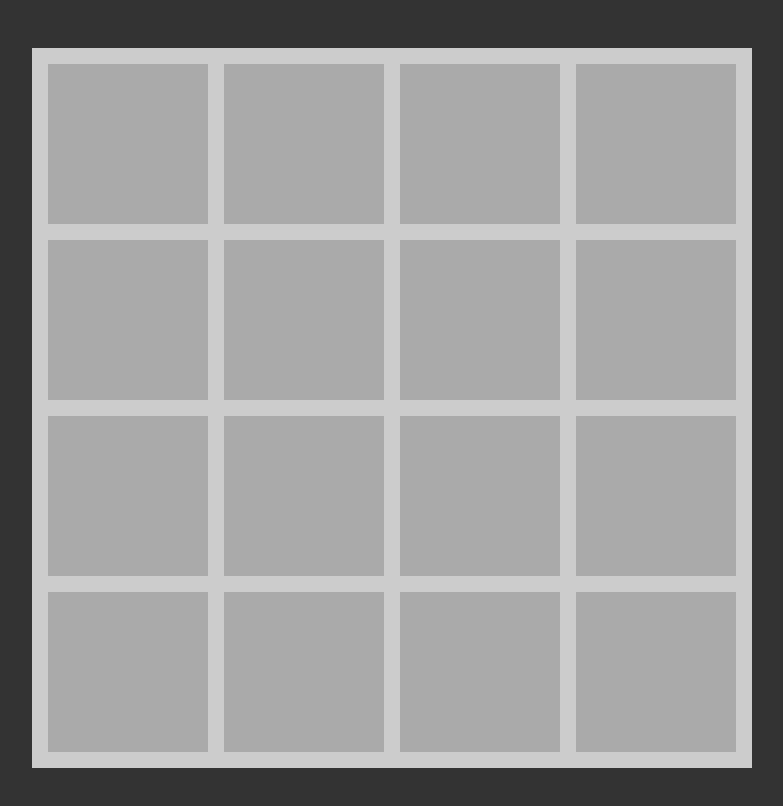
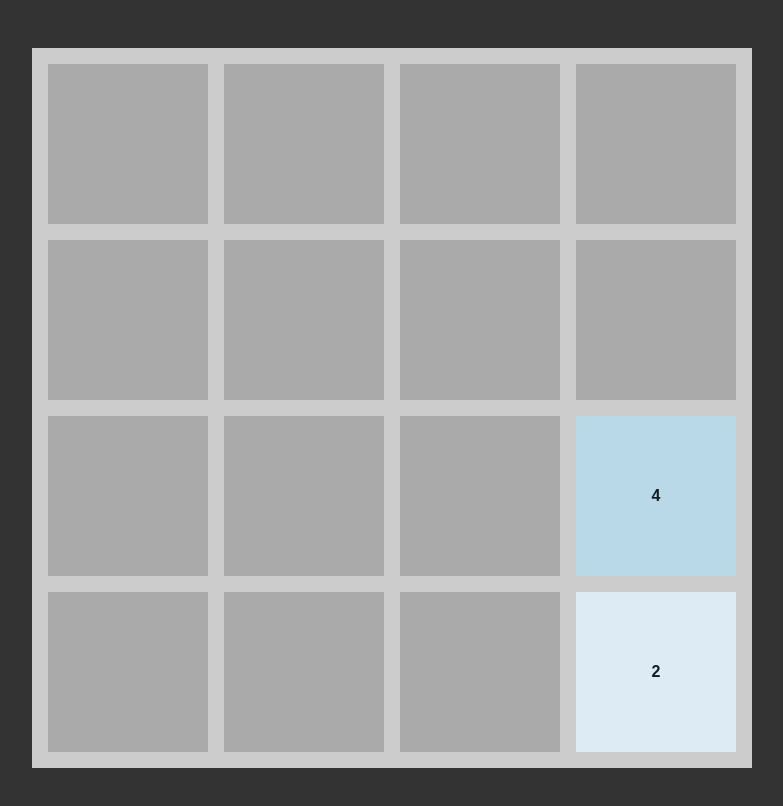
Before and after one commit to coleexz/2048, a plain HTML site: page index.html in a window 1280 px wide. Shown: the whole page, without its empty margins (248-1031 px from the left). Drawn offline with Linux system fonts and the light colour scheme.

Commit message:
Colour change depending on number

```diff
--- a/Grid.js
+++ b/Grid.js
@@ -1,40 +1,64 @@
-const GRID_SIZE = 4
-const CELL_SIZE = 20
-const CELL_GAP = 2
+const GRID_SIZE = 4;
+const CELL_SIZE = 20;
+const CELL_GAP = 2;
 
-export default class Grid{
-    #cells
+export default class Grid {
+  #cells;
 
-    constructor(gridElement){
-        gridElement.style.setProperty("--grid-size", GRID_SIZE)
-        gridElement.style.setProperty("--cell-size", `${CELL_SIZE}vmin`)
-        gridElement.style.setProperty("--cell-gap", `${CELL_GAP}vmin`)
-        this.#cells = createCellElements(gridElement).map(cellEelements => {
+  constructor(gridElement) {
+    gridElement.style.setProperty("--grid-size", GRID_SIZE);
+    gridElement.style.setProperty("--cell-size", `${CELL_SIZE}vmin`);
+    gridElement.style.setProperty("--cell-gap", `${CELL_GAP}vmin`);
+    this.#cells = createCellElements(gridElement).map((cellElement, index) => {
       return new Cell(
         cellElement,
-                index%GRID_SIZE,
-                Math.floor(index/GRID_SIZE)
-            )
-        })
+        index % GRID_SIZE,
+        Math.floor(index / GRID_SIZE)
+      );
+    });
+  }
+
+  get #emptyCells() {
+    return this.#cells.filter((cell) => cell.tile == null);
+  }
+
+  randomEmptyCell() {
+    const randomIndex = Math.floor(Math.random() * this.#emptyCells.length);
+    return this.#emptyCells[randomIndex];
   }
 }
 
-class Cell{
-    constructor(cellElement,x,y){
-        this.cellElement - cellElement
-        this.x = x
-        this.y = y
+class Cell {
+  #cellElement;
+  #x;
+  #y;
+  #tile;
+
+  constructor(cellElement, x, y) {
+    this.#cellElement = cellElement;
+    this.#x = x;
+    this.#y = y;
+  }
+
+  get tile() {
+    return this.#tile;
+  }
+
+  set tile(value) {
+    this.#tile = value;
+    if (value == null) return;
+    this.#tile.x = this.#x;
+    this.#tile.y = this.#y;
   }
 }
 
-function createCellElements(gridElement){
-    const cells=[]
-    for(let i= 0; i<GRID_SIZE*GRID_SIZE; i++){
-        const cell = document.createElement("div")
-        cell.classList.add("cell")
-        cells.push(cell)
-        gridElement.append(cell)
+function createCellElements(gridElement) {
+  const cells = [];
+  for (let i = 0; i < GRID_SIZE * GRID_SIZE; i++) {
+    const cell = document.createElement("div");
+    cell.classList.add("cell");
+    cells.push(new Cell(cell, i % GRID_SIZE, Math.floor(i / GRID_SIZE)));
+    gridElement.append(cell);
   }
   return cells;
-
 }
--- /dev/null
+++ b/Tile.js
@@ -0,0 +1,45 @@
+export default class Tile {
+    #tileElement;
+    #x
+    #y
+    #value
+
+  constructor(tileContainer, value = Math.random() > 0.5 ? 2 : 4) {
+    this.#tileElement = document.createElement("div")
+    this.#tileElement.classList.add("tile")
+    tileContainer.appendChild(this.#tileElement)
+    this.value = value;
+  }
+
+  set value(v){
+    this.#value = v
+    this.#tileElement.textContent = v
+    const power = Math.log2(v)
+    const backgroundLightness = 100-power*9
+    this.#tileElement.style.setProperty(
+        "--background-lightness",
+        `${backgroundLightness}%`
+    )
+    this.#tileElement.style.setProperty(
+        "--text-lightness",
+        `${backgroundLightness <=50 ? 90 :10}%`
+    )
+  }
+
+  set x(value) {
+    this.#x = value
+    this.#tileElement.style.setProperty("--x", value);
+  }
+
+  set y(value){
+    this.#y = value
+    this.#tileElement.style.setProperty("--y", value);
+  }
+
+
+
+
+
+
+
+}
--- a/index.html
+++ b/index.html
@@ -1,22 +1,14 @@
 <!DOCTYPE html>
 <html lang="en">
-<head>
-
-    <meta charset="UTF-8">
-    <meta http-equiv="X-UA-Compatible" content="IE=edge">
-    <meta name="viewport" content="width=device-width, initial-scale=1.0">
+  <head>
+    <meta charset="UTF-8" />
+    <meta http-equiv="X-UA-Compatible" content="IE=edge" />
+    <meta name="viewport" content="width=device-width, initial-scale=1.0" />
     <title>Document</title>
-
-     <!--LINKEAR CSS CON HTML PARA TRABAJAR EN CONJUNTO-->
-    <link rel="stylesheet" href="styles.css">
-
-     <!--LINKEAR JS CON HTML PARA TRABAJAR EN CONJUNTO CON MODULOS-->
+    <link rel="stylesheet" href="styles.css" />
     <script src="script.js" type="module"></script>
-</head>
-<body>
-    <!--TABLERO-->
+  </head>
+  <body>
     <div id="game-board"></div>
-</body>
+  </body>
 </html>
-
- <!--CLICK DERECHO PARA ABRIR CON LIVE SERVER-->
--- a/script.js
+++ b/script.js
@@ -1,5 +1,8 @@
-import Grid from "./Grid.js"
+import Grid from "./Grid.js";
+import Tile from "./Tile.js";
 
-const gameBoard = document.getElementById("game-board")
+const gameBoard = document.getElementById("game-board");
 
-const grid = new Grid(gameBoard)
+const grid = new Grid(gameBoard);
+grid.randomEmptyCell().tile = new Tile(gameBoard);
+grid.randomEmptyCell().tile = new Tile(gameBoard);
--- a/styles.css
+++ b/styles.css
@@ -1,60 +1,56 @@
-*, *::before, *::after {
+*,
+*::before,
+*::after {
   box-sizing: border-box;
   font-family: Arial;
 }
 
-body{
- background-color: #333;
- display: flex;
- justify-content: center;
- align-items: center;
- height: 100vh;
+body {
+  background-color: #333;
+  display: flex;
+  justify-content: center;
+  align-items: center;
+  height: 100vh;
 }
 
-#game-board{
+#game-board {
   display: grid;
   grid-template-columns: repeat(var(--grid-size), var(--cell-size));
   grid-template-rows: repeat(var(--grid-size), var(--cell-size));
-  background-color: #CCC;
+  background-color: #ccc;
   padding: var(--cell-gap);
-  gap : var(--cell-gap);
+  gap: var(--cell-gap);
   position: relative;
 }
 
-.cell{
-  background-color: #AAA;
-
+.cell {
+  background-color: #aaa;
 }
 
-.tile{
-   --x:2;
-  --y:3;
+.tile {
+  --x: 2;
+  --y: 3;
   --background-lightness: 80%;
   --text-lightness: 20%;
-
   position: absolute;
   display: flex;
   justify-content: center;
   align-items: center;
   width: var(--cell-size);
   height: var(--cell-size);
-  border-radius: 1vmin;
 
-  /*  Calculaciones para poner el tile justo en donde estan las cells */
   top: calc(var(--y) * (var(--cell-size) + var(--cell-gap)) + var(--cell-gap));
   left: calc(var(--x) * (var(--cell-size) + var(--cell-gap)) + var(--cell-gap));
-
   font-weight: bold;
-  background-color:hsl(200,50%,var(--background-lightness));
-  color: hsl(200,25%,var(--text-lightness));
+  background-color: hsl(200, 50%, var(--background-lightness));
+  color: hsl(200, 25%, var(--text-lightness));
   animation: show 200ms ease-in-out;
-  transition: 100ms ease-in-out
+  transition: 100ms ease-in-out;
 }
 
-/* */
-@keyframes show{
-  0%{
-    opacity: .5;
-    transform:  scale(0);
+@keyframes show {
+  0% {
+    opacity: 0.5;
+    transform: scale(0);
   }
 }
```
Lines whose indentation alone changed are shown as unchanged.
